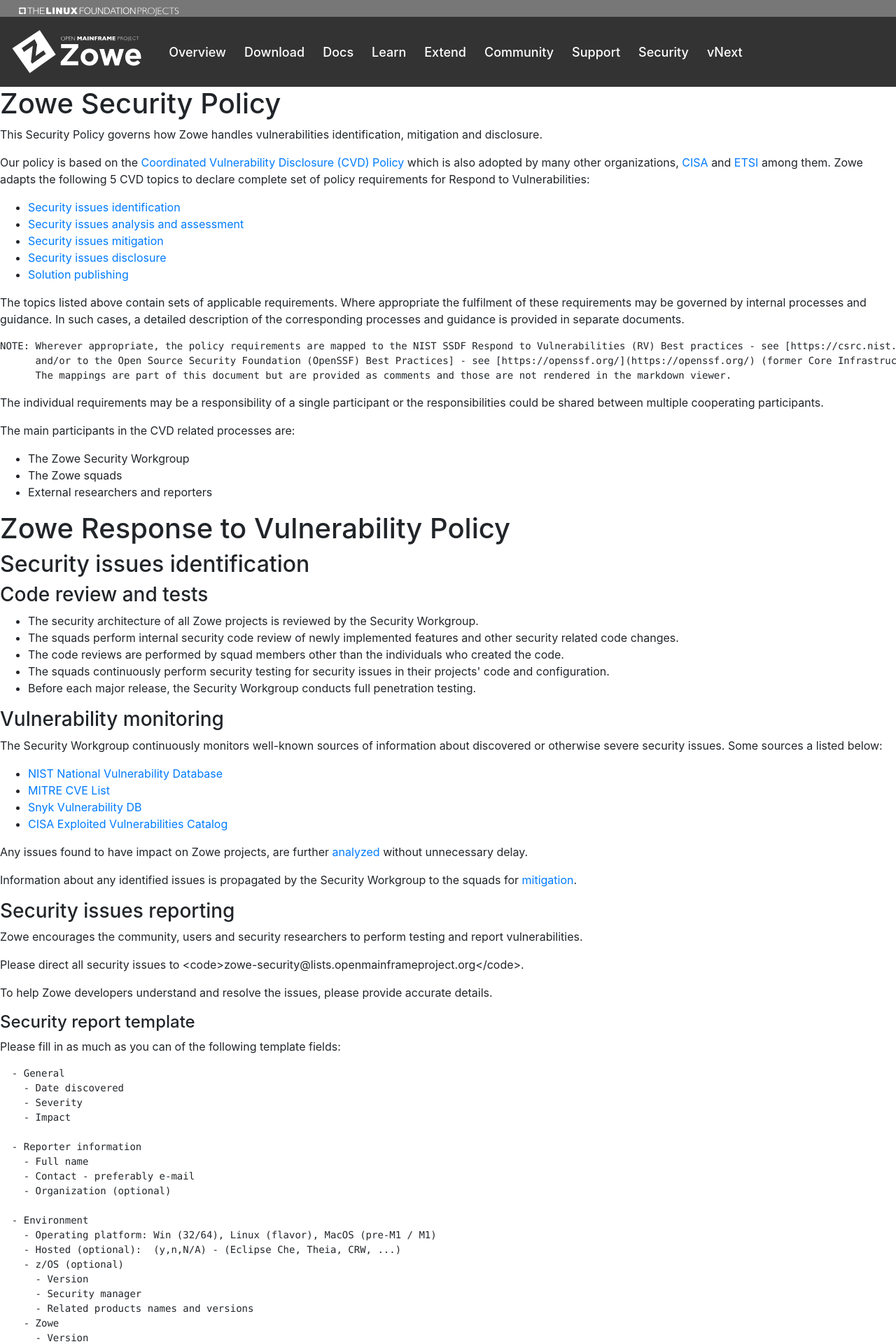
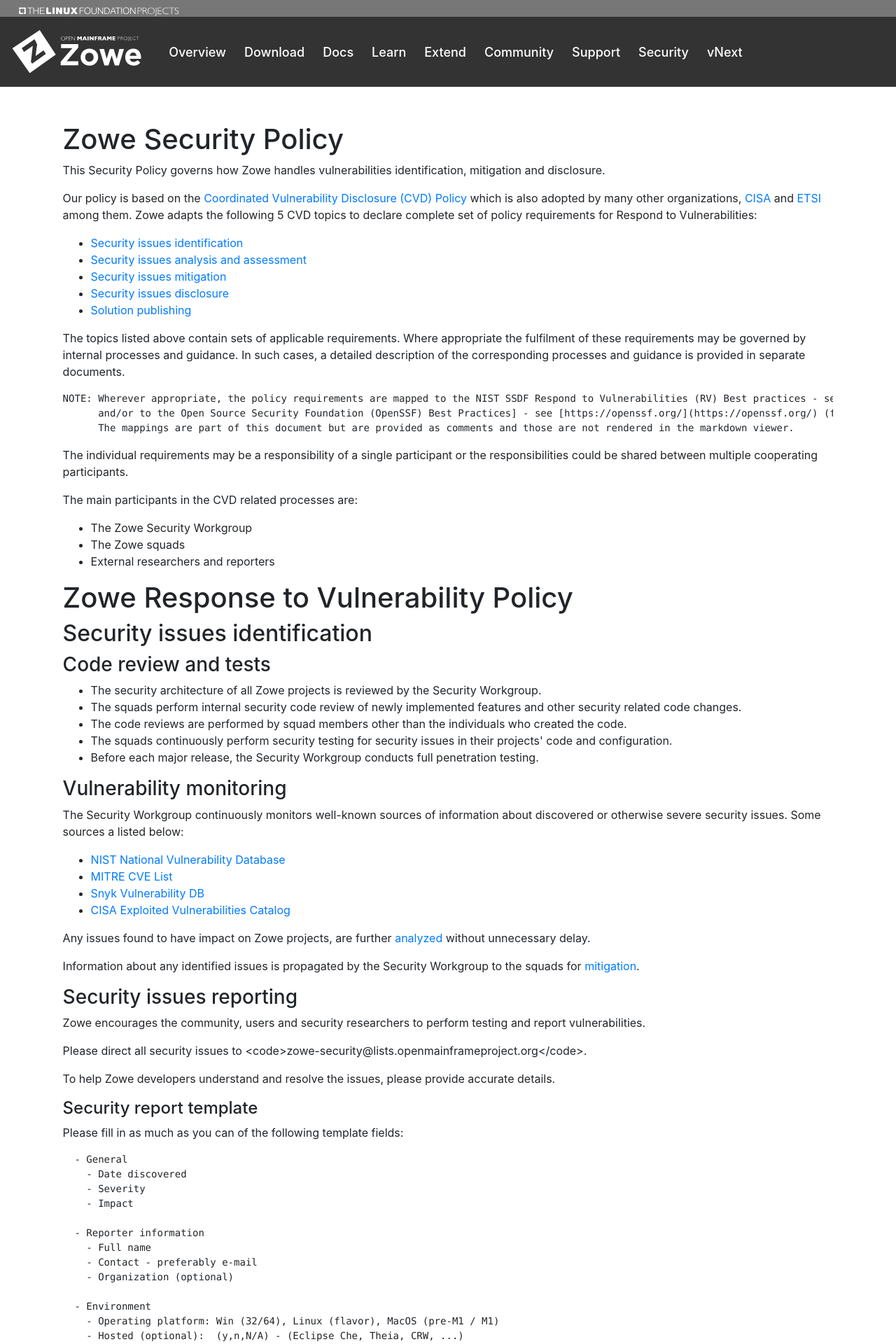
Before and after one commit to zowe/zowe.github.io, a Jekyll site: the page built from security.md, in a window 1280 px wide. Shown: the top 1920 px of the page at 70% size. Built offline with Jekyll 4.4.1, drawn with Linux system fonts in a browser that asks for light colours; our own code applies the rules of GitHub Pages for plain Markdown files.

Commit message:
Style
Signed-off-by: Jakub Balhar <jakub@balhar.net>

```diff
--- a/security.md
+++ b/security.md
@@ -4,7 +4,7 @@
 
 <!-- <div style="display:none" hidden>(Zowe-SSDP-SDLC ID: ZSSD-LP:RV)</div> -->
 
-<div class="row">
+<div class="row" style="padding: 4% 7% 5% 7%">
 <div class="col-md-12">
 <h1>Zowe Security Policy</h1>
 
```
